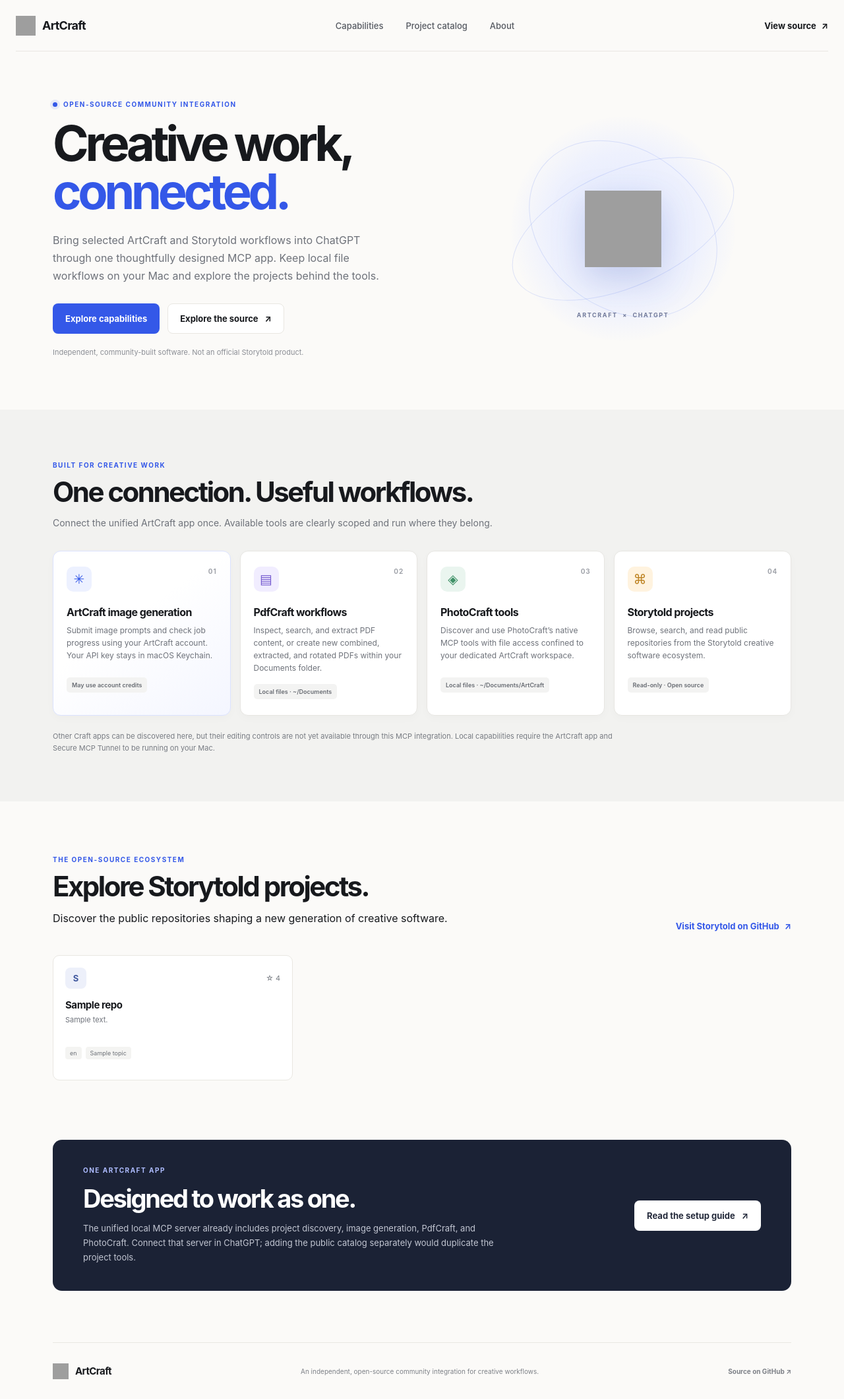
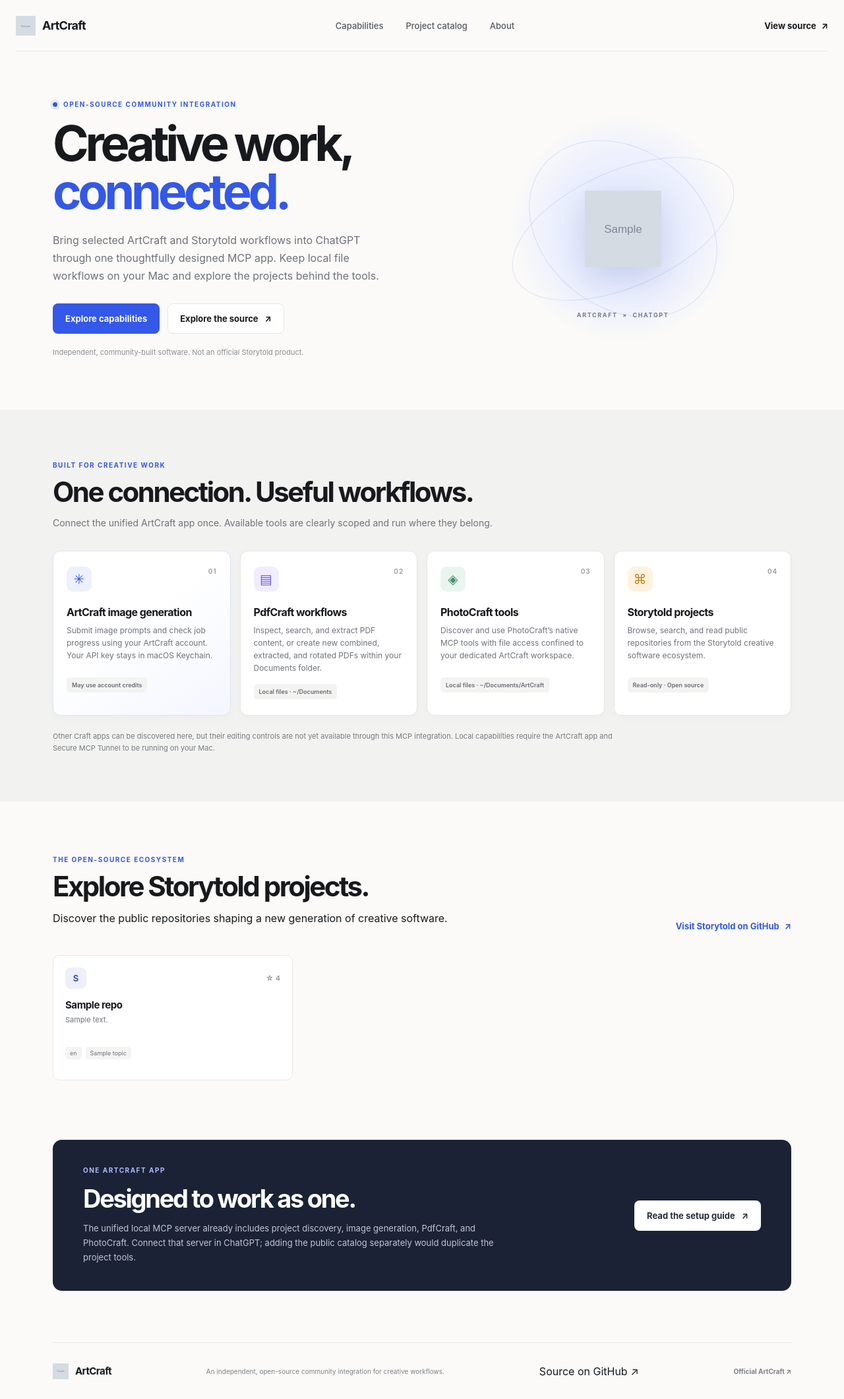
Before and after one commit to adikshan11/artcraft-plugin, a Flask app: template templates/index.html in a window 1280 px wide. Shown: the whole page at 66% size. Run offline with Flask 3, Linux system fonts and the light colour scheme; the template is opened without the code that fills it: most values are stand-ins (such as "Sample title", 1, 10 or a date in 2020); grey boxes marked "Sample" are stand-in pictures; grey boxes are pictures that could not be loaded.

Commit message:
Use official open-source ArtCraft branding
Use the logo hosted in Storytold's public ArtCraft repository, link the official ArtCraft site from the landing page, and include both project and product URLs in MCP app metadata.

```diff
--- a/app.py
+++ b/app.py
@@ -22,11 +22,16 @@ ORG_NAME = "storytold"
 ORG_URL = f"https://github.com/{ORG_NAME}"
 PROJECT_URL = "https://github.com/adikshan11/artcraft-chatgpt-mcp"
 ARTCRAFT_SITE_URL = "https://artcraft-storytold-mcp.onrender.com"
-ARTCRAFT_ICON_URL = "https://getartcraft.com/artcraft-icon.svg"
+ARTCRAFT_PRODUCT_URL = "https://getartcraft.com"
+ARTCRAFT_ICON_URL = (
+    "https://raw.githubusercontent.com/storytold/artcraft/main/"
+    "frontend/apps/artcraft/app/public/artcraft-icon.svg"
+)
 ARTCRAFT_APP_DESCRIPTION = (
     "A community-built ChatGPT connection for ArtCraft image generation, public "
     "Storytold projects, local PDF workflows, and PhotoCraft tools. Image generation "
-    "may use credits; some other Craft app controls are not yet available."
+    "may use credits; some other Craft app controls are not yet available. Project "
+    f"website: {ARTCRAFT_SITE_URL}. Official ArtCraft: {ARTCRAFT_PRODUCT_URL}"
 )
 GITHUB_API = "https://api.github.com"
 MAX_README_CHARS = 12000
@@ -232,7 +237,9 @@ def index():
         org_name=ORG_NAME,
         org_url=ORG_URL,
         project_url=PROJECT_URL,
+        product_url=ARTCRAFT_PRODUCT_URL,
         site_url=ARTCRAFT_SITE_URL,
+        icon_url=ARTCRAFT_ICON_URL,
         repos=repos,
         error_message=error_message,
     )
--- a/templates/index.html
+++ b/templates/index.html
@@ -14,14 +14,14 @@
     />
     <meta property="og:type" content="website" />
     <link rel="canonical" href="{{ site_url }}" />
-    <link rel="icon" href="https://getartcraft.com/artcraft-icon.svg" type="image/svg+xml" />
+    <link rel="icon" href="{{ icon_url }}" type="image/svg+xml" />
     <title>ArtCraft — creative workflows, connected</title>
     <link rel="stylesheet" href="{{ url_for('static', filename='style.css') }}" />
   </head>
   <body>
     <header class="site-header">
       <a class="brand" href="#top" aria-label="ArtCraft home">
-        <img src="https://getartcraft.com/artcraft-icon.svg" alt="" />
+        <img src="{{ icon_url }}" alt="" />
         <span>ArtCraft</span>
       </a>
       <nav class="main-nav" aria-label="Main navigation">
@@ -56,7 +56,7 @@
           <div class="art-orbit orbit-one"></div>
           <div class="art-orbit orbit-two"></div>
           <div class="art-glow"></div>
-          <img src="https://getartcraft.com/artcraft-icon.svg" alt="" />
+          <img src="{{ icon_url }}" alt="" />
           <span class="art-label">ARTCRAFT&nbsp; × &nbsp;CHATGPT</span>
         </div>
       </section>
@@ -162,11 +162,12 @@
 
     <footer class="site-footer page-width">
       <a class="brand footer-brand" href="#top">
-        <img src="https://getartcraft.com/artcraft-icon.svg" alt="" />
+        <img src="{{ icon_url }}" alt="" />
         <span>ArtCraft</span>
       </a>
       <p>An independent, open-source community integration for creative workflows.</p>
       <a href="{{ project_url }}" target="_blank" rel="noopener noreferrer">Source on GitHub ↗</a>
+      <a href="{{ product_url }}" target="_blank" rel="noopener noreferrer">Official ArtCraft ↗</a>
     </footer>
   </body>
 </html>
```
Also changed, not shown: tests/test_mcp.py (+8 -0 lines), README.md.
